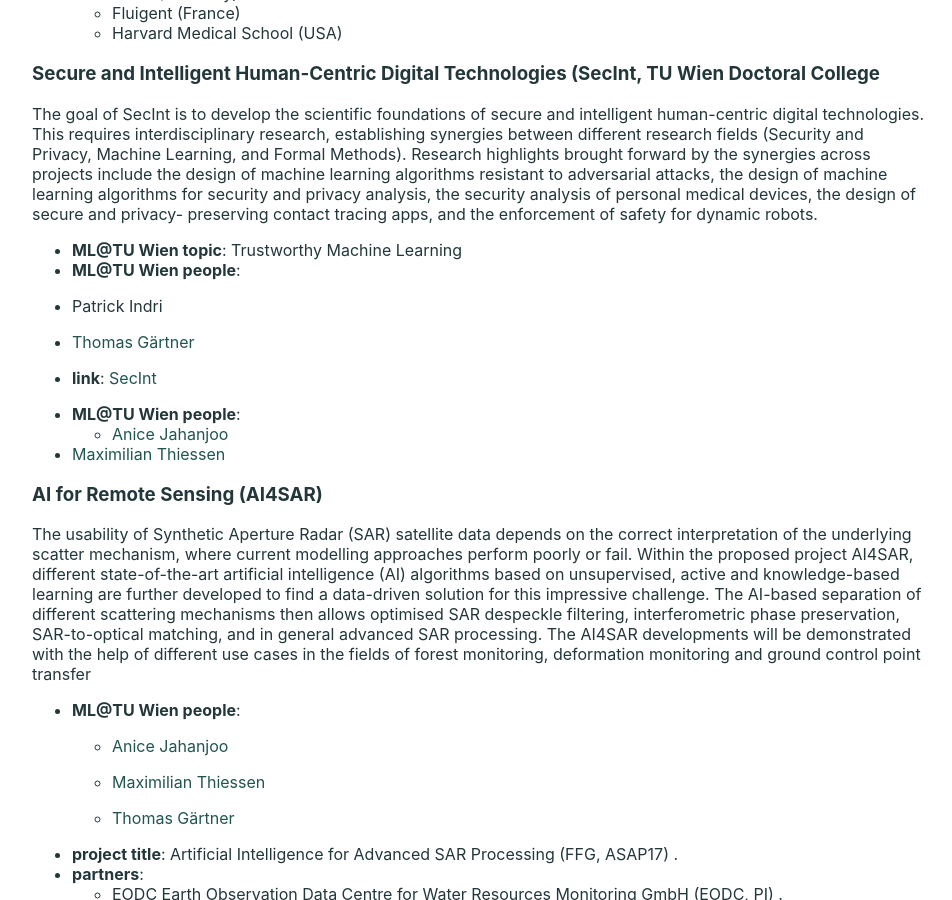
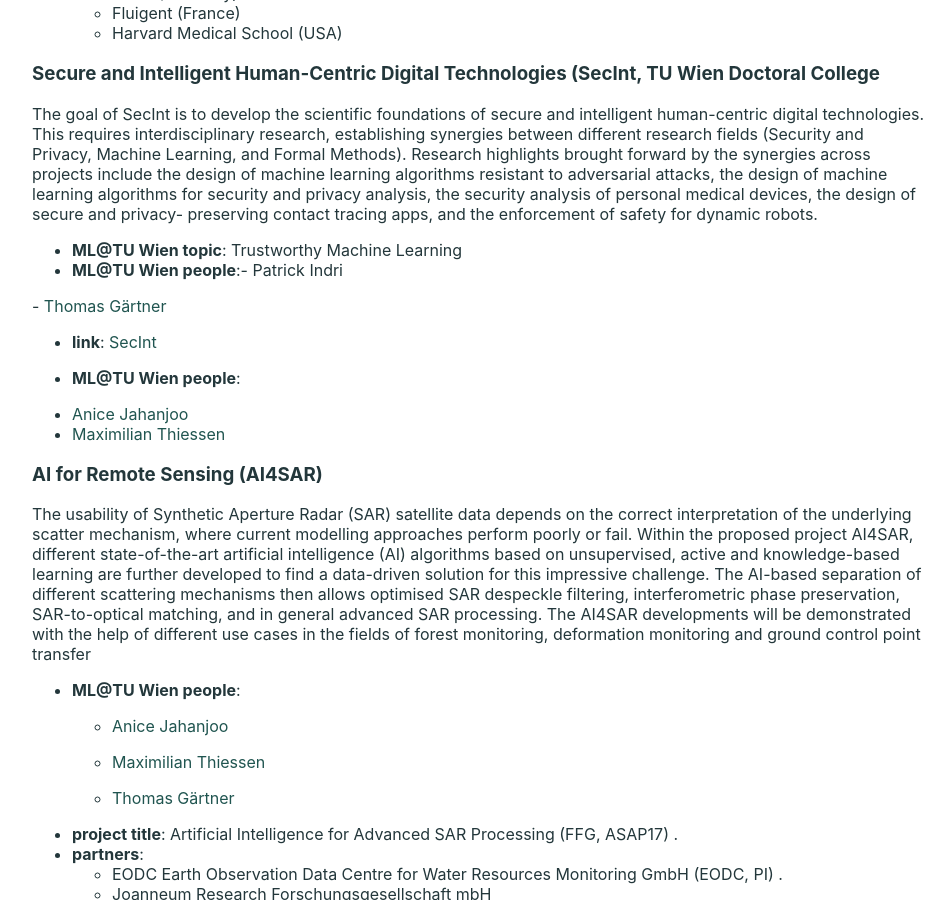
Before and after one commit to ml-tuw/ml-tuw.github.io, a Jekyll site: the page built from projects/md/index.md, in a window 1280 px wide and 900 px high, scrolled down 1454 px. Shown: the whole window, without its empty margins (160-1112 px from the left). Built offline with Jekyll 4.4.1, drawn with Linux system fonts in a browser that asks for light colours.

Commit message:
~~test~~

```diff
--- a/projects/md/index.md
+++ b/projects/md/index.md
@@ -97,15 +97,16 @@
 
  - **ML@TU Wien topic**: Trustworthy Machine Learning
  - **ML@TU Wien people**:
-{% for ppl in ppls -%}
-   - {% include linked_name.md id=ppl -%}
-{% endfor -%}
+{%- for ppl in ppls -%}
+   - {%- include linked_name.md id=ppl -%}
+{%- endfor -%}
    - **link**: [SecInt](https://secint.visp.wien/)
 
  - **ML@TU Wien people**:
-   - {% include linked_name.md id="AniceJahanjoo" -%}
-   - {% include linked_name.md id="MaxThiessen" -%}
-
+<ul>
+<li>{% include linked_name.html id="AniceJahanjoo" -%}</li>
+<li>{% include linked_name.html id="MaxThiessen" -%}</li>
+</ul>
 ### AI for Remote Sensing (AI4SAR)
 
 The usability of Synthetic Aperture Radar (SAR)
```
